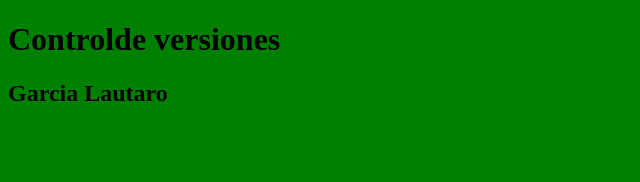
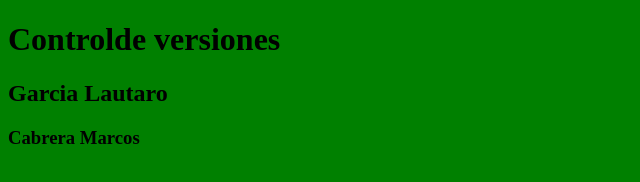
Before and after one commit to FabrizioMaggiaiuolo/TP_SO_I4_104, a plain HTML site: page index.html in a window 1280 px wide. Shown: the whole page, without its empty margins (0-640 px from the left). Drawn offline with Linux system fonts and the light colour scheme.

Commit message:
ALFA PUNTO 8

```diff
--- a/index.html
+++ b/index.html
@@ -9,5 +9,6 @@
 <body>
 	<h1>Controlde versiones</h1>
 	<h2>Garcia Lautaro</h2>
+	<h3>Cabrera Marcos</h3>
 </body>
 </html>
```
